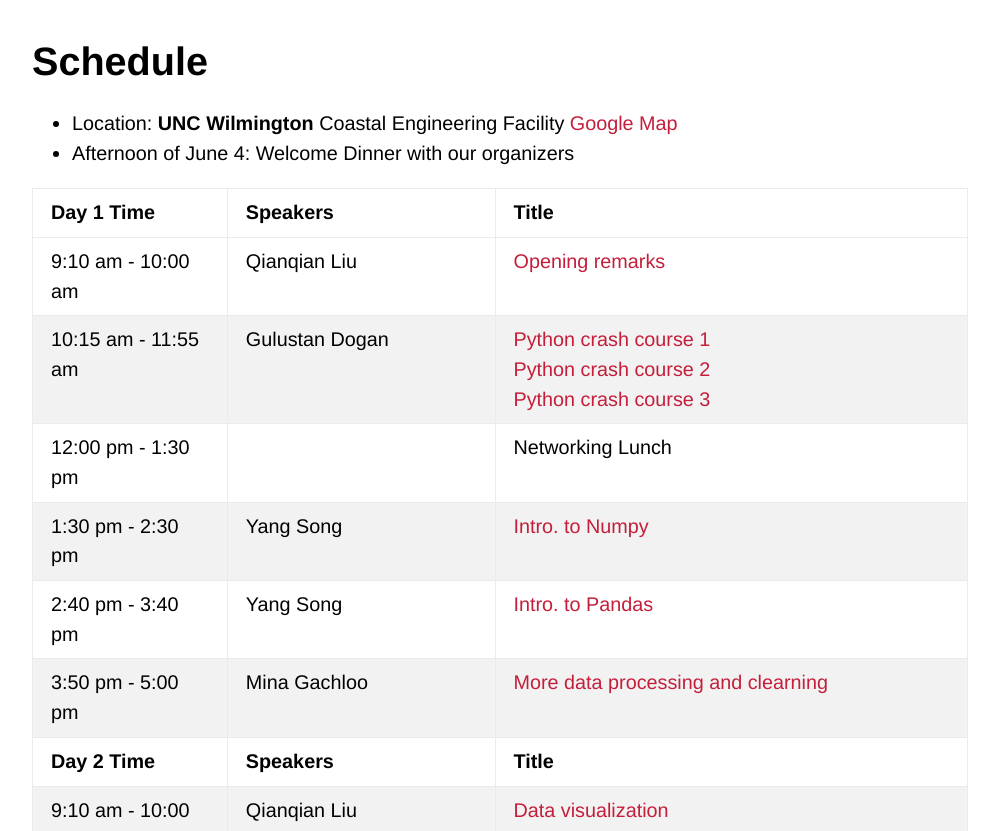
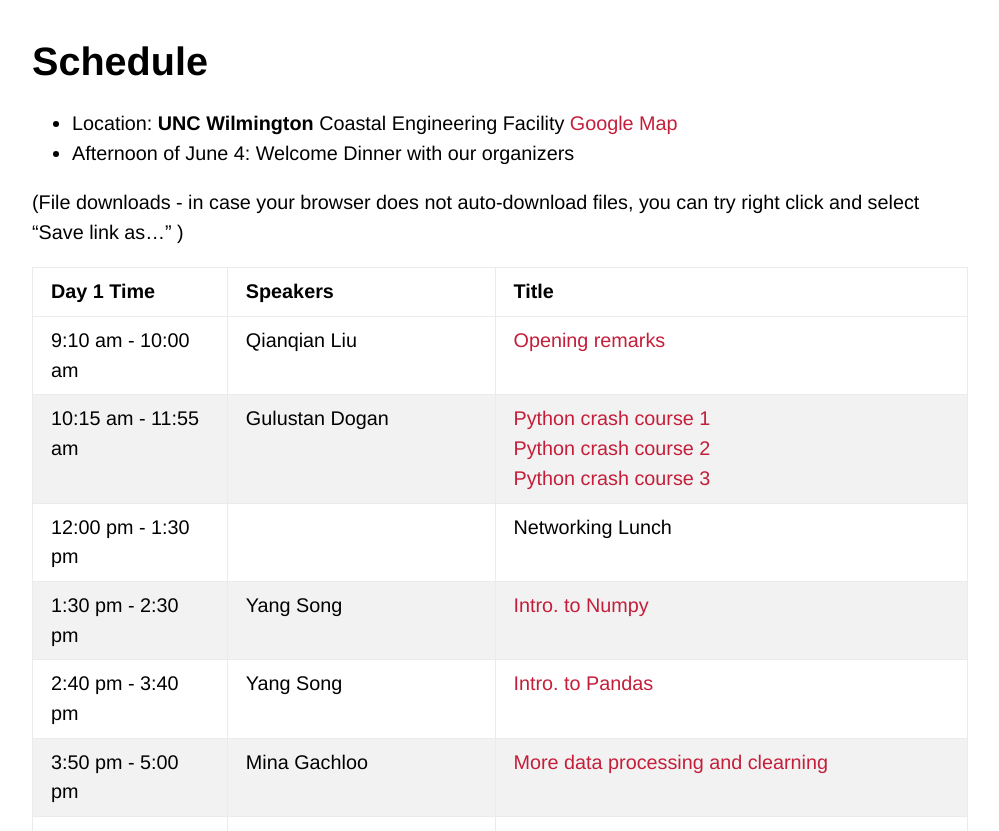
Before and after one commit to uncwcybertraining/uncwcybertraining.github.io, a Jekyll site: the page built from schedule.md, in a window 1280 px wide and 900 px high, scrolled down 397 px, cut to the strip 69-900 px from the top of the window. Shown: the whole strip, without its empty margins (140-1139 px from the left). Built offline with Jekyll 4.4.1, drawn with Linux system fonts in a browser that asks for light colours; some web fonts are replaced; our own code applies the rules of GitHub Pages for plain Markdown files.

Commit message:
Update schedule and provide file downloading hints

```diff
--- a/schedule.md
+++ b/schedule.md
@@ -6,6 +6,7 @@ layout: default
 - Location: **UNC Wilmington** Coastal Engineering Facility [Google Map](https://maps.app.goo.gl/LTbWKxoUDJWWmTUT7)
 - Afternoon of June 4: Welcome Dinner with our organizers
 
+(File downloads - in case your browser does not auto-download files, you can try right click and select "Save link as..." )
 
 |Day 1 Time      | Speakers | Title |
 |:----------- |:----------- |:----------- |
@@ -21,6 +22,6 @@ layout: default
 | 11:10  am - 11:30 am  | Qianqian Liu & Zhengui Wang |[More data aquisition & introduction to pylibs (short lecture)](assets/lectures/202_pylibs_1_introduction.ipynb) |
 | 11:30 am - 12:00 pm  | Joe Long  |Wave Flume tour @ UNCW Coastal Engineering Facility |
 | 12:00 pm - 1:30 pm  |   | Lunch |
-| 1:30 pm - 2:30 pm  | Zhengui Wang | [Data formats](assets/lectures/203_pylibs_2_data_format.ipynb) [Working with databases](assets/lectures/204_pylibs_3_database.ipynb)  |
+| 1:30 pm - 2:30 pm  | Zhengui Wang | [Data formats](assets/lectures/203_pylibs_2_data_format.ipynb) <br> [Working with databases](assets/lectures/204_pylibs_3_database.ipynb)  |
 | 2:40 pm - 3:40 pm  |Qianqian Liu & Zhengui Wang | More data processing and clearning <br> [NDBC](assets/lectures/205_Data_Acquisition_NDBC_CSV_files.ipynb) <br> [sea level](assets/lectures/206_Data_acquisition_Elev_Excercise.ipynb) <br> [NetCDF](assets/lectures/207_Data_acquisition_Excercise.ipynb) <br> [river discharge](assets/lectures/208_Data_acquisition_Excercise.ipynb)  |
 | 3:50 pm - 5:00 pm  |Qianqian Liu & Zhengui Wang | [Data analysis with ocean sciense dataset](assets/lectures/209pylibs_4_data_analysis.ipynb) |
```
